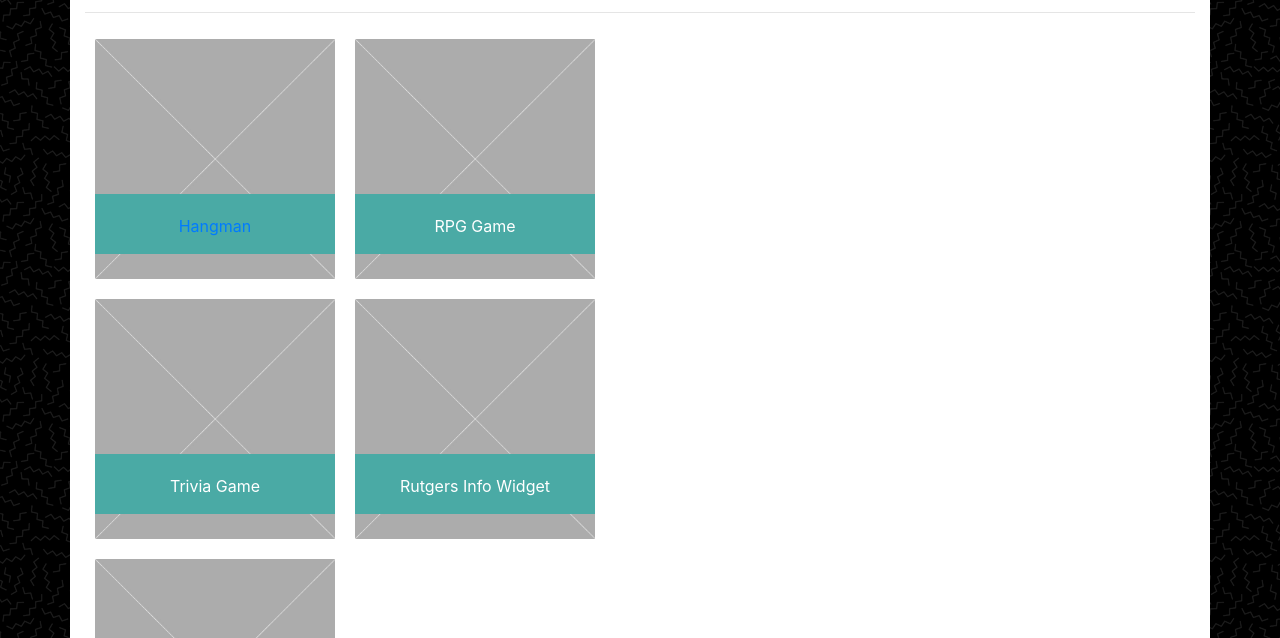
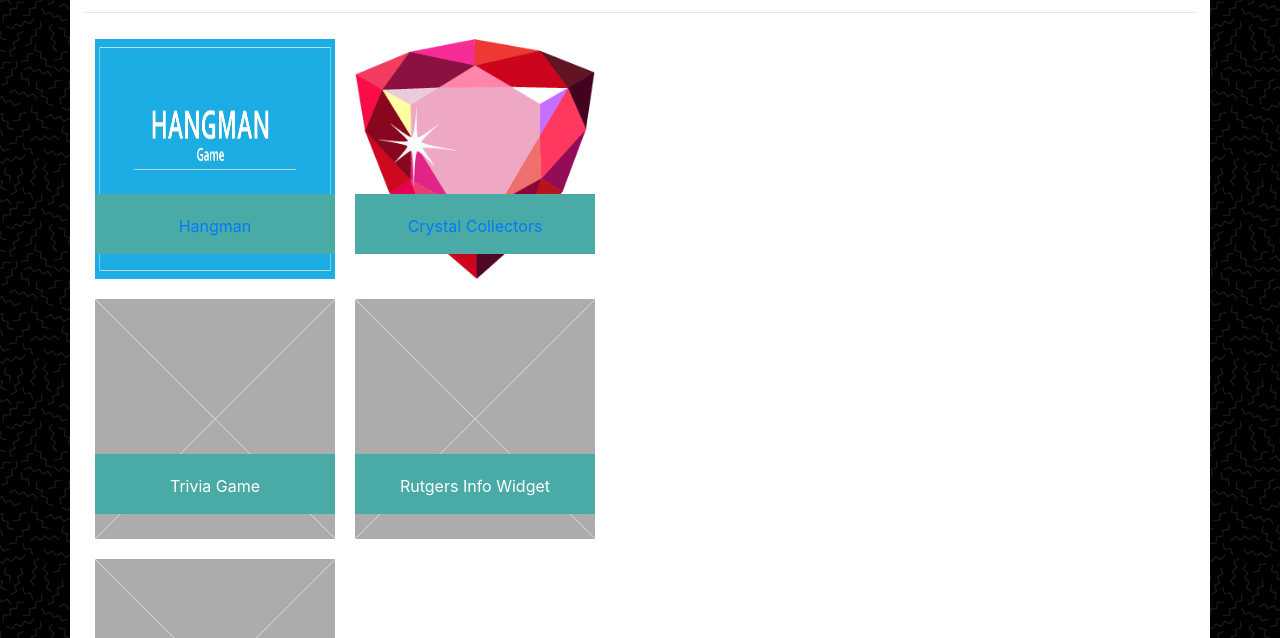
Before and after one commit to nguyenc26/Responsive-Portfolio, a plain HTML site: page portfolio.html in a window 1280 px wide. Shown: the part 162-800 px from the top of the page. Drawn offline with nearby package versions, Linux system fonts and the light colour scheme.

Commit message:
added stuff to portfolio

```diff
--- a/portfolio.html
+++ b/portfolio.html
@@ -28,12 +28,12 @@
         <hr>
         <div class="clearfix">
             <div class="containertext">
-                <img src="assests/images/placeholder.png" alt="placeholderimg" class="placeholderimg"/>
+                <img src="assests/images/hangman.jpg" alt="placeholderimg" class="placeholderimg"/>
                 <div class="leftbox"><a href="https://nguyenc26.github.io/Word-Guess-Game/">Hangman</a></div>
             </div>
             <div class="containertext">
-                <img src="assests/images/placeholder.png" alt="placeholderimg" class="placeholderimg"/>
-                <div class="rightbox">RPG Game</div>
+                <img src="assests/images/crystal image.png" alt="placeholderimg" class="placeholderimg"/>
+                <div class="rightbox"><a href="https://nguyenc26.github.io/unit-4-game/">Crystal Collectors</a></div>
             </div>
         </div>
         <div class="clearfix">
```
Also changed, not shown: assests/images/crystal image.png (added), assests/images/hangman.jpg (added).
